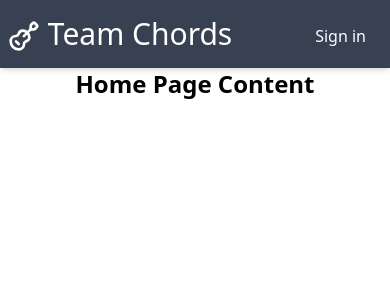
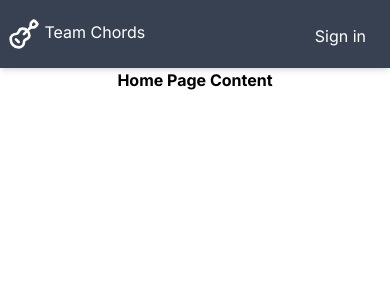
Before and after one commit to aebibtech/teamchords, a React (Vite) app: page / in a window 390 px wide. Shown: the top 300 px of the page. Built offline with nearby package versions, Linux system fonts and the light colour scheme; no server answers.

Commit message:
change main font, address chord sheet display issues on small screens

```diff
--- a/src/App.jsx
+++ b/src/App.jsx
@@ -5,7 +5,7 @@ function App() {
   return (
     <div>
       <div className="flex justify-between p-2 shadow-md text-white bg-gray-700">
-        <h1 className="text-3xl my-auto">
+        <h1 className="my-auto">
           <Guitar size={32} className="inline-block" /> Team Chords
         </h1>
         <div className="flex">
@@ -15,15 +15,9 @@ function App() {
           >
             Sign in
           </Link>
-          {/* <Link
-            className="px-4 py-3 mt-1 rounded my-auto hover:bg-gray-500"
-            to="/signup"
-          >
-            Sign up
-          </Link> */}
         </div>
       </div>
-      <div className="text-center text-2xl font-bold">Home Page Content</div>
+      <div className="text-center font-bold">Home Page Content</div>
     </div>
   );
 }
--- a/src/index.css
+++ b/src/index.css
@@ -1,13 +1,24 @@
+@import url('https://fonts.googleapis.com/css2?family=Inter:ital,opsz,wght@0,14..32,100..900;1,14..32,100..900&display=swap');
+
 @tailwind base;
 @tailwind components;
 @tailwind utilities;
+
+* {
+    font-family: "Inter", serif;
+}
 
 .paragraph {
     margin-bottom: 2rem;
 }
 
 .chord {
-    font-weight: bold;
+    font-weight: 600;
+}
+
+td.comment {
+    font-weight: bolder;
+    font-size: 1.2em;
 }
 
 .print-output {
--- a/src/pages/SetListView.jsx
+++ b/src/pages/SetListView.jsx
@@ -89,9 +89,9 @@ const SetListView = () => {
             <div className="print-output">
                 {outputs.map((output) => <pre key={output.id} dangerouslySetInnerHTML={{ __html: renderPrintOutput(output.chordsheets.content, output.chordsheets.key, output.targetKey) }} />)}
             </div>
-            {setlist && <h2 className="text-center text-2xl font-bold sticky top-0 left-0 z-10 w-full bg-gray-700 text-white py-4 shadow-md">{setlist.name}</h2>}
+            {setlist && <h2 className="text-center text-sm md:text-base lg:text-lg font-bold sticky top-0 left-0 z-10 w-full bg-gray-700 text-white py-4 shadow-md">{setlist.name}</h2>}
             <div className="view-setlist flex flex-col items-center">
-                {outputs.map((output) => <div key={output.id} dangerouslySetInnerHTML={{ __html: renderChordPro(output.chordsheets.content, output.chordsheets.key, output.targetKey) }} className="sheet mt-4 bg-white shadow-lg rounded-lg p-6 max-w-3xl w-full border border-gray-200" />)}
+                {outputs.map((output) => <div key={output.id} dangerouslySetInnerHTML={{ __html: renderChordPro(output.chordsheets.content, output.chordsheets.key, output.targetKey) }} className="sheet text-[10px] md:text-sm lg:text-base mt-4 bg-white shadow-lg rounded-lg p-6 max-w-3xl w-full border border-gray-200" />)}
             </div>
             <footer className="text-center text-sm text-gray-500 pt-4">
                 <p>Generated by <a href={window.location.origin} target="_blank" rel="noopener noreferrer"><Guitar className="inline-block" /> Team Chords</a></p>
```
